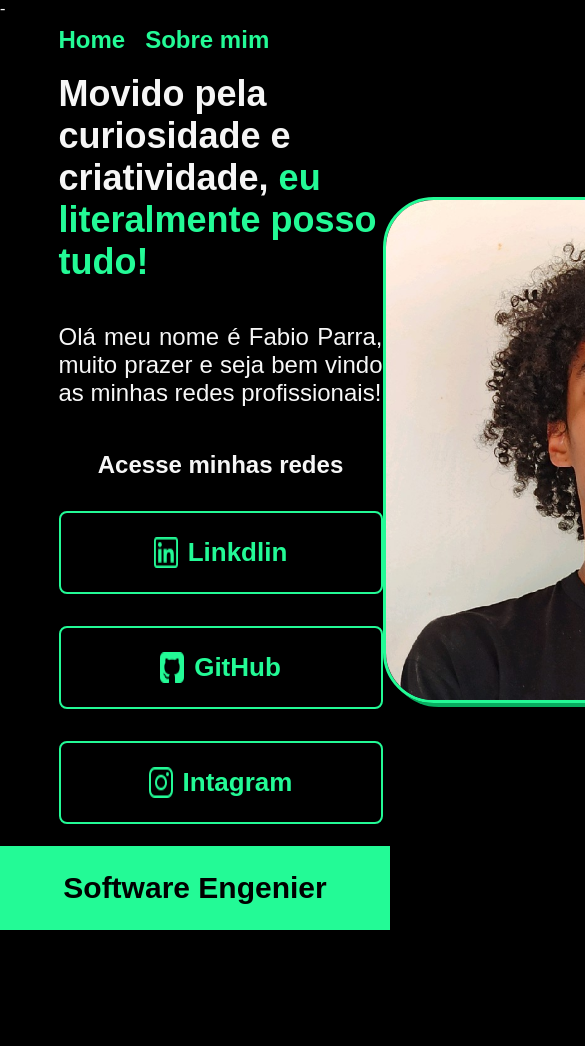
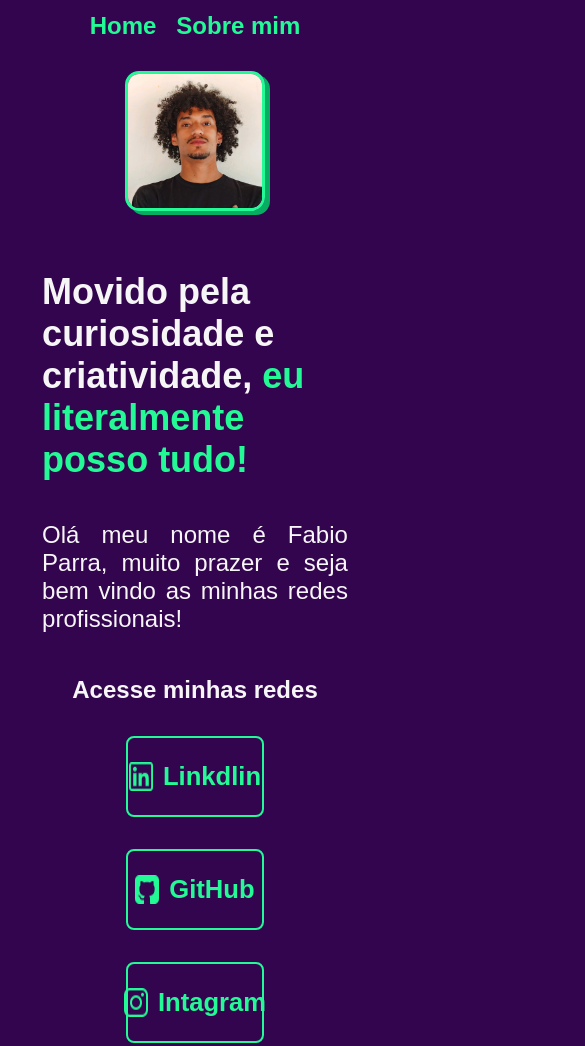
Before and after one commit to flbparra/finalized-course-projects, a plain HTML site: page formacao-htmlcss-alura/portifolio/index.html in a window 390 px wide. Shown: the top 1046 px of the page, 585 px wide, since content can reach past the window. Before the commit the page ends 930 px from the top, so only its background shows below. Drawn offline with Linux system fonts and the light colour scheme.

Commit message:
finalliazando quarto curso da formação

```diff
--- a/formacao-htmlcss-alura/01-projeto-portifolio/portifolio/index.html
+++ b/formacao-htmlcss-alura/portifolio/index.html
@@ -8,7 +8,7 @@
     <title>Portifolio</title>
     <link rel="stylesheet" href="./styles/styles.css">
 
-</head>-
+</head>
 <body>
 
     <header class="cabecalho">
@@ -41,7 +41,7 @@
                     </a>
                 </div>
             </section>
-            <img class="fabio" src="./assets/fabio.jpg" alt="foto do Fabio" width="500">
+            <img class="pai_imagem" src="./assets/fabio.jpg" alt="foto do Fabio">
 
     </main>
     <footer class="rodape">
--- a/formacao-htmlcss-alura/01-projeto-portifolio/portifolio/styles/styles.css
+++ b/formacao-htmlcss-alura/portifolio/styles/styles.css
@@ -22,39 +22,41 @@ body {
     color: var(--cor-terciaria);
 }
 
-.fabio{
+
+
+.pai {
+    padding: 5% 15%;
+    display: flex;
+    align-items: center;
+    justify-content: space-between;
+    gap: 60px;
+}
+
+.pai_imagem{
     border-radius: 10%;
-
+    width: 35%;
     border:  var(--cor-terciaria);
     border-style: solid;
 
     box-shadow: 5px 4px #07AD60;
 }
 
-.pai {
-    padding: 5% 15%;
-
-    display: flex;
-    align-items: center;
-    justify-content: space-between;
-}
-
 .pai__texto {
-    width: 616px;
+    width: 50%;
     display: flex;
     flex-direction: column;
     gap: 40px;
 }
 
 .pai__texto__titulo{
-    font-size: 36px;
+    font-size: 2.25rem;
     font-family: 'Krona One', sans-serif;
 
 }
 
 .pai__texto__texto{
 
-    font-size: 24px;
+    font-size: 1.5rem;
     font-family: 'Montserrat', sans-serif;
     text-align: justify;
 
@@ -73,10 +75,12 @@ body {
 .pai__texto_links_link{
     /* background-color: #23FA96; */
     border: 2px solid  var(--cor-terciaria);
-    width: 320px;
+    width: 45%;
     text-align: center;
+    font-weight: 600;
     border-radius: 8px;
-    font-size: 26px;
+    font-size: 1.6rem;
+    text-decoration: none;
     padding: 24px 0px;
     color:  var(--cor-terciaria);
 }
@@ -98,13 +102,13 @@ body {
 
 .pai__texto_links_subtitulo{
 
-    font-size: 24px;
+    font-size: 1.5rem;
     font-family: 'Krona One', sans-serif;
 }
 
 .rodape{
 
-    font-size: 30px;
+    font-size: 1.8rem;
     font-family: 'Montserrat', sans-serif;
     background-color: var(--cor-terciaria);
     color: var(
@@ -127,9 +131,36 @@ justify-content: center;
 }
 .cabecalho_textos_link{
 
-    font-size: 24px;
+    font-size: 1.5rem;
     font-family:'Montserrat', sans-serif;
     color:  var(--cor-terciaria);
     font-weight: 600;
     text-decoration: none;
 }
+
+@media(max-width: 1200px){
+
+    .cabecalho{
+        padding: 3%;
+    }
+
+    .cabecalho_textos{
+        justify-content: center;
+    }
+    .pai{
+
+        padding: 5% 1%;
+
+        flex-direction: column-reverse;
+    }
+
+    body {
+
+        background-color: #34054f;
+
+    }
+
+    .pai__texto{
+        width: 80%;
+    }
+}
```
Also changed, not shown: formacao-htmlcss-alura/01-projeto-portifolio/primeiro-test/index.html (deleted, +0 -14 lines), formacao-htmlcss-alura/portifolio/about.html (renamed from formacao-htmlcss-alura/01-projeto-portifolio/portifolio/about.html, +2 -2 lines), formacao-htmlcss-alura/01-projeto-portifolio/primeiro-test/celina.jpg (deleted), formacao-htmlcss-alura/portifolio/assets/fabio.jpg (renamed from formacao-htmlcss-alura/01-projeto-portifolio/portifolio/assets/fabio.jpg), formacao-htmlcss-alura/portifolio/assets/github-sign.png (renamed from formacao-htmlcss-alura/01-projeto-portifolio/portifolio/assets/github-sign.png), formacao-htmlcss-alura/portifolio/assets/instagram.png (renamed from formacao-htmlcss-alura/01-projeto-portifolio/portifolio/assets/instagram.png), formacao-htmlcss-alura/portifolio/assets/linkedin.png (renamed from formacao-htmlcss-alura/01-projeto-portifolio/portifolio/assets/linkedin.png), 1 other file.
